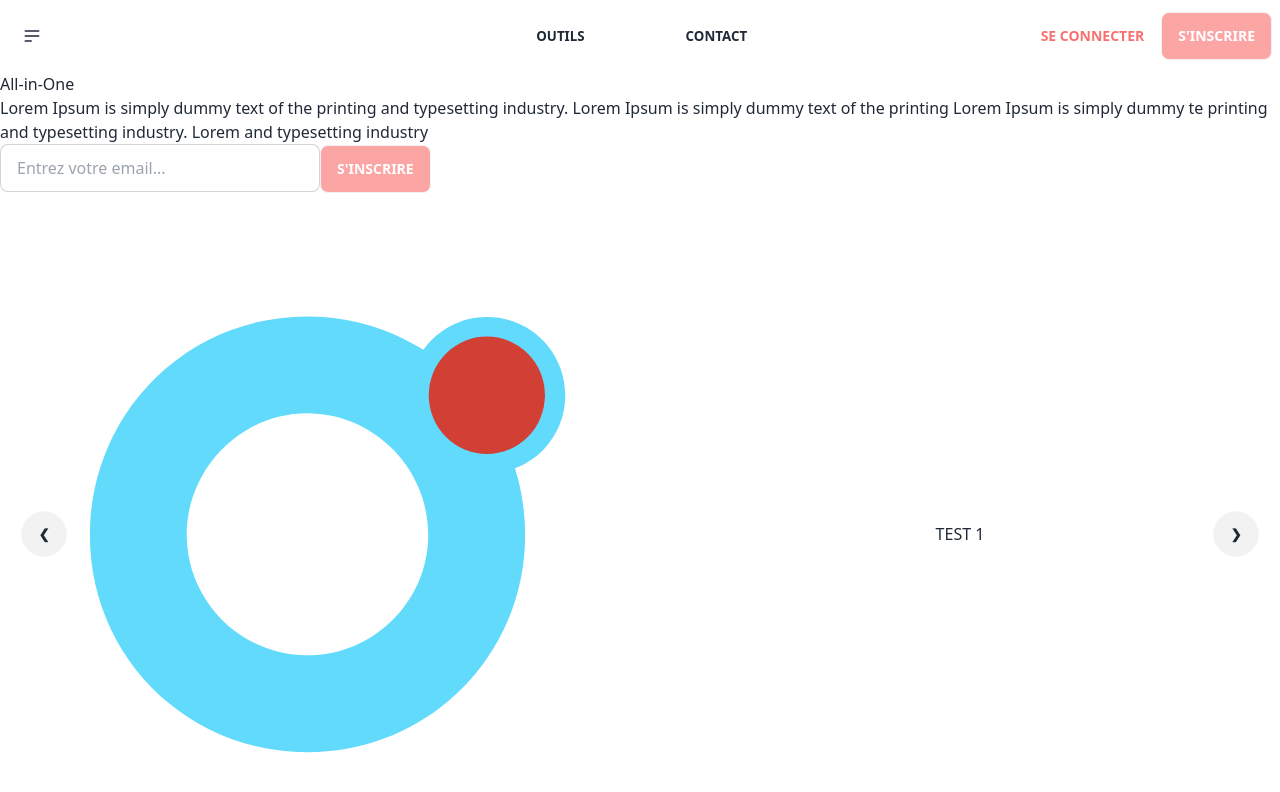
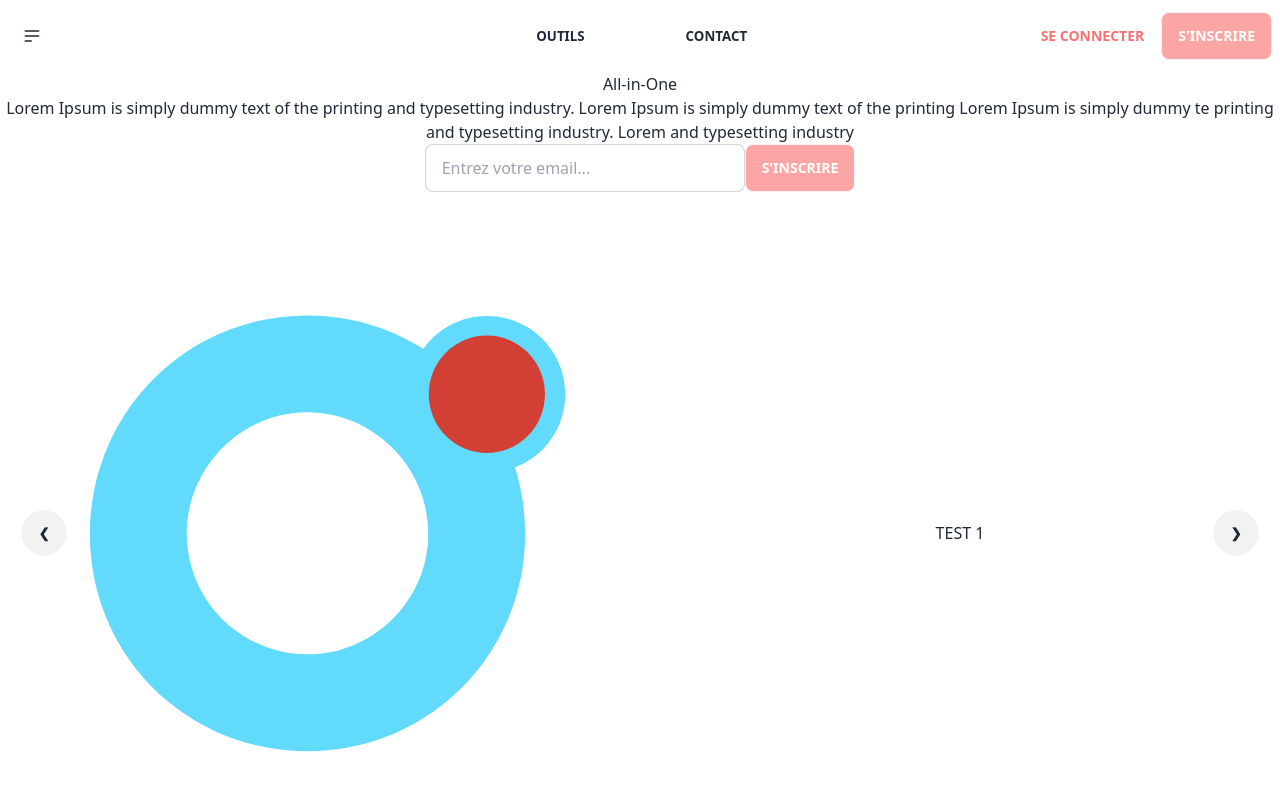
Before and after one commit to YogannHenry/All-in-one-Front, a React (Vite) app: page / in a window 1280 px wide. Shown: the top 792 px of the page. Built offline with nearby package versions, Linux system fonts and the light colour scheme.

Commit message:
ajout css

```diff
--- a/src/components/Home/Home.tsx
+++ b/src/components/Home/Home.tsx
@@ -3,22 +3,28 @@ import Carrousel from './Carrousel/Carrousel';
 function Home() {
   return (
     <div>
-      <form>
-        <h1>All-in-One</h1>
-        <p>
+      <div className="flex justify-center items-center">
+        <form className="">
+          <h1 className="text-center	">All-in-One</h1>
+          <p className="text-center">
             Lorem Ipsum is simply dummy text of the printing and typesetting
-          industry. Lorem Ipsum is simply dummy text of the printing Lorem Ipsum
-          is simply dummy te printing and typesetting industry. Lorem and
-          typesetting industry
+            industry. Lorem Ipsum is simply dummy text of the printing Lorem
+            Ipsum is simply dummy te printing and typesetting industry. Lorem
+            and typesetting industry
           </p>
+          <div className="flex justify-center items-center">
             <input
               type="text"
               placeholder="Entrez votre email..."
               className="input input-bordered w-full max-w-xs"
             />
-        <a className="btn text-white bg-red-300 hover:bg-red-400">s'inscrire</a>
+            <a className="btn text-white bg-red-300 hover:bg-red-400">
+              s'inscrire
+            </a>
+          </div>
+        </form>
+      </div>
       <Carrousel></Carrousel>
-      </form>
     </div>
   );
 }
```
Lines whose indentation alone changed are shown as unchanged.
